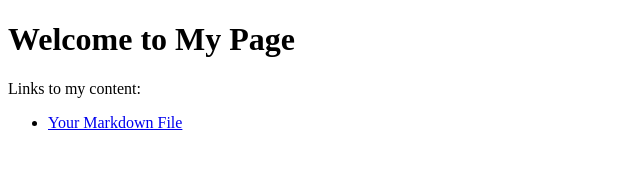
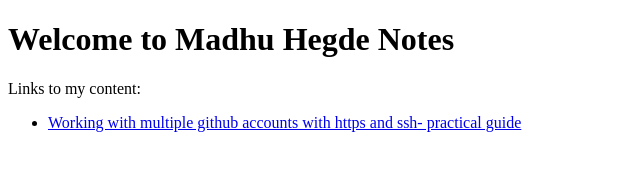
Before and after one commit to madhuhegde84/madhuhegde84.github.io, a plain HTML site: page index.html in a window 1280 px wide. Shown: the whole page, without its empty margins (0-640 px from the left). Drawn offline with Linux system fonts and the light colour scheme.

Commit message:
Update page title and link text in index.html

```diff
--- a/index.html
+++ b/index.html
@@ -1,10 +1,10 @@
 <!DOCTYPE html>
 <html>
 <body>
-  <h1>Welcome to My Page</h1>
+  <h1>Welcome to Madhu Hegde Notes</h1>
   <p>Links to my content:</p>
   <ul>
-    <li><a href="multiple github accounts.html">Your Markdown File</a></li>
+    <li><a href="multiple github accounts.html">Working with multiple github accounts with https and ssh- practical guide</a></li>
   </ul>
 </body>
 </html>
```
